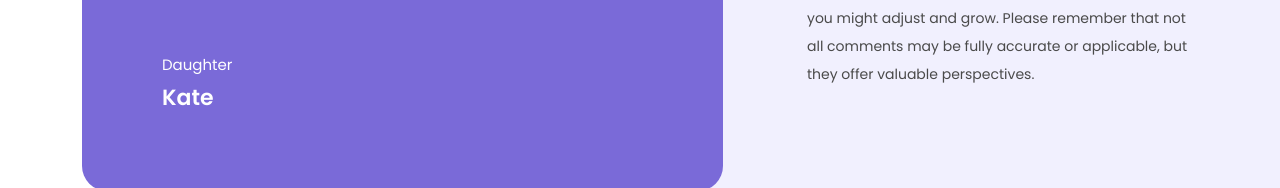
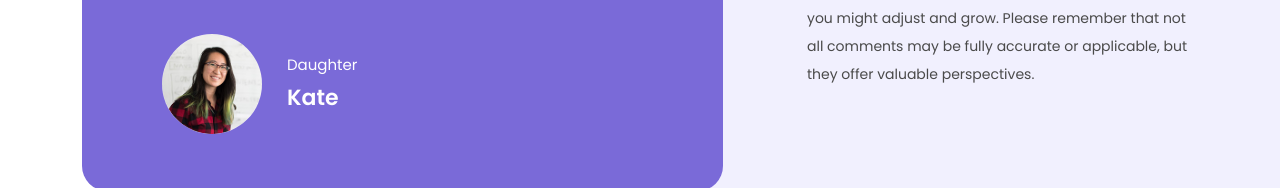
Before and after one commit to Sabvl67/FamilyBloom, a plain HTML site: page index.html in a window 1280 px wide. Shown: the part 2362-2550 px from the top of the page. Drawn offline with nearby package versions, Linux system fonts and the light colour scheme.

Commit message:
update photos

```diff
--- a/index.html
+++ b/index.html
@@ -189,7 +189,7 @@
             <div class="item">
               <p>"I’ve noticed that you often get frustrated when things don’t go according to plan. I understand that you want everything to be perfect, but it sometimes feels like your frustration is directed at us. It would be helpful if you could talk about your feelings more openly instead of showing them through anger."</p>
               <div class="author">
-                <img src="assets/images/testimonial-author.jpg" alt="">
+                <img src="assets/images/member-02.jpg" alt="">
                 <span class="category">Daughter</span>
                 <h4>Kate</h4>
               </div>
@@ -197,7 +197,7 @@
             <div class="item">
               <p>"I love the hard work you put in for us. I just wish we could spend more quality time together. Finding a balance between work and family time would be great."</p>
               <div class="author">
-                <img src="assets/images/testimonial-author.jpg" alt="">
+                <img src="assets/images/member-03.jpg" alt="">
                 <span class="category">Son</span>
                 <h4>Jimmy</h4>
               </div>
```
Also changed, not shown: assets/images/event-01.jpg (added), assets/images/event-02.jpg (added), assets/images/event-03.jpg (added), assets/images/member-01.jpg (added), assets/images/member-02.jpg (added), assets/images/testimonial-author.jpg (added), 1 other file.
